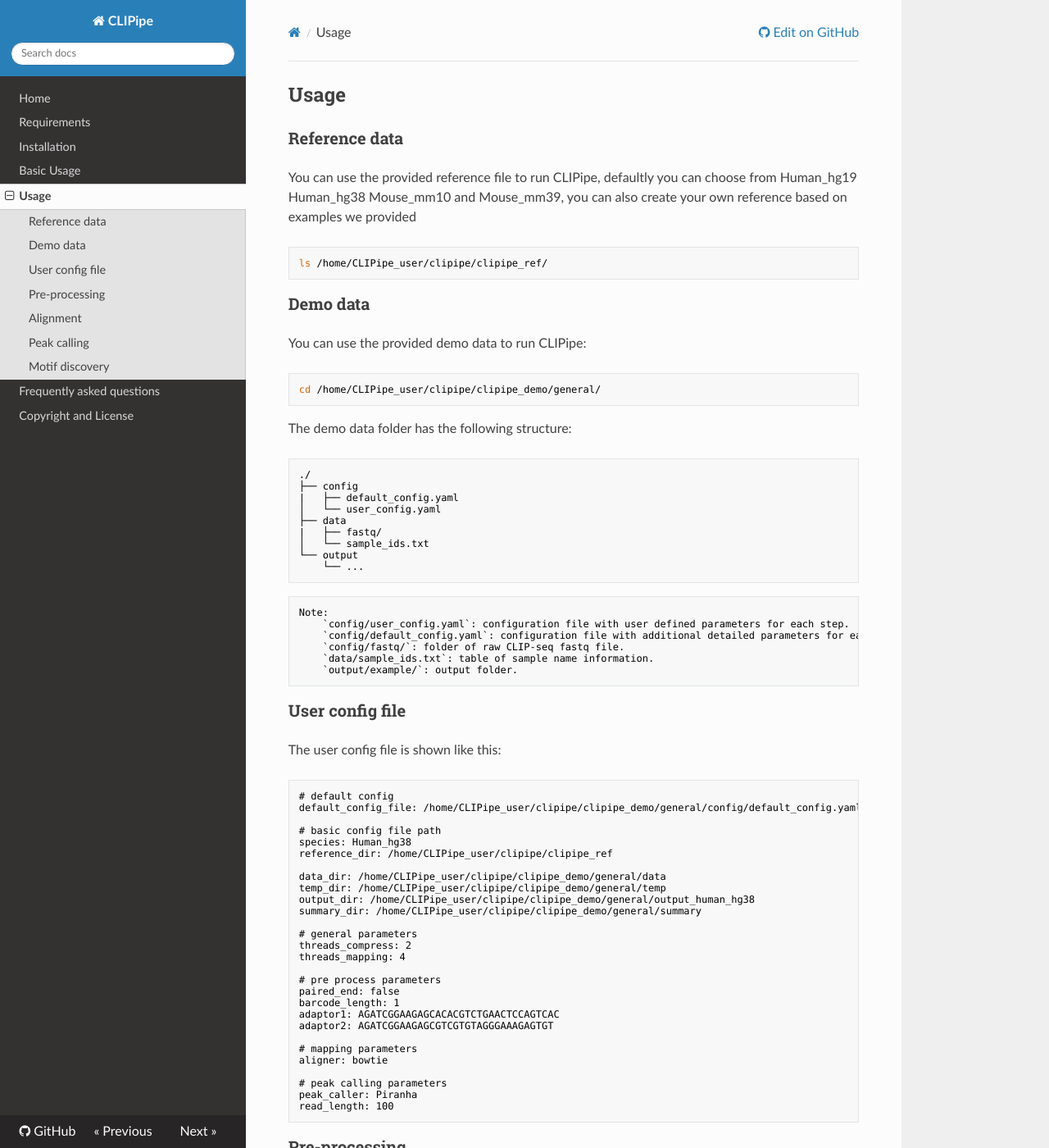
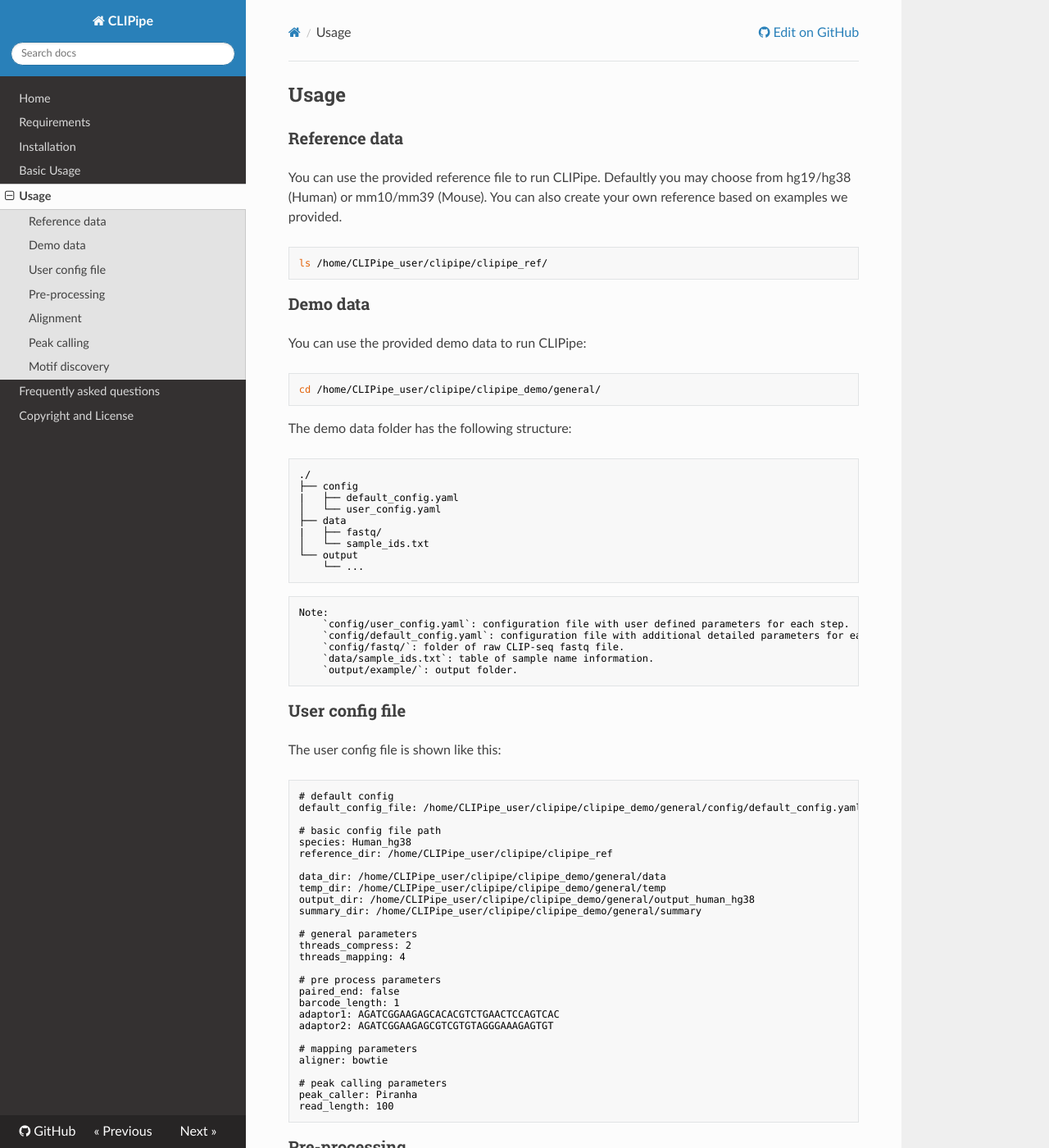
Before and after one commit to zwhbio2017/clipipe_docs, an MkDocs documentation site: the page built from docs/4_usage.md, in a window 1280 px wide and 1400 px high. Shown: the whole window at 82% size. Built offline with MkDocs 1.6.1, drawn with Linux system fonts in a browser that asks for light colours; nearby versions of some CDN libraries; some of the changed text lies outside the part shown.

Commit message:
Update 4_usage.md

````diff
--- a/docs/4_usage.md
+++ b/docs/4_usage.md
@@ -2,7 +2,7 @@
 
 ### Reference data
 
-You can use the provided reference file to run CLIPipe, defaultly you can choose from Human_hg19 Human_hg38 Mouse_mm10 and Mouse_mm39, you can also create your own reference based on examples we provided
+You can use the provided reference file to run CLIPipe. Defaultly you may choose from hg19/hg38 (Human) or mm10/mm39 (Mouse). You can also create your own reference based on examples we provided.
 
 ```bash
 ls /home/CLIPipe_user/clipipe/clipipe_ref/
````
Also changed, not shown: other parts of docs/4_usage.md (+4 -4 lines).
